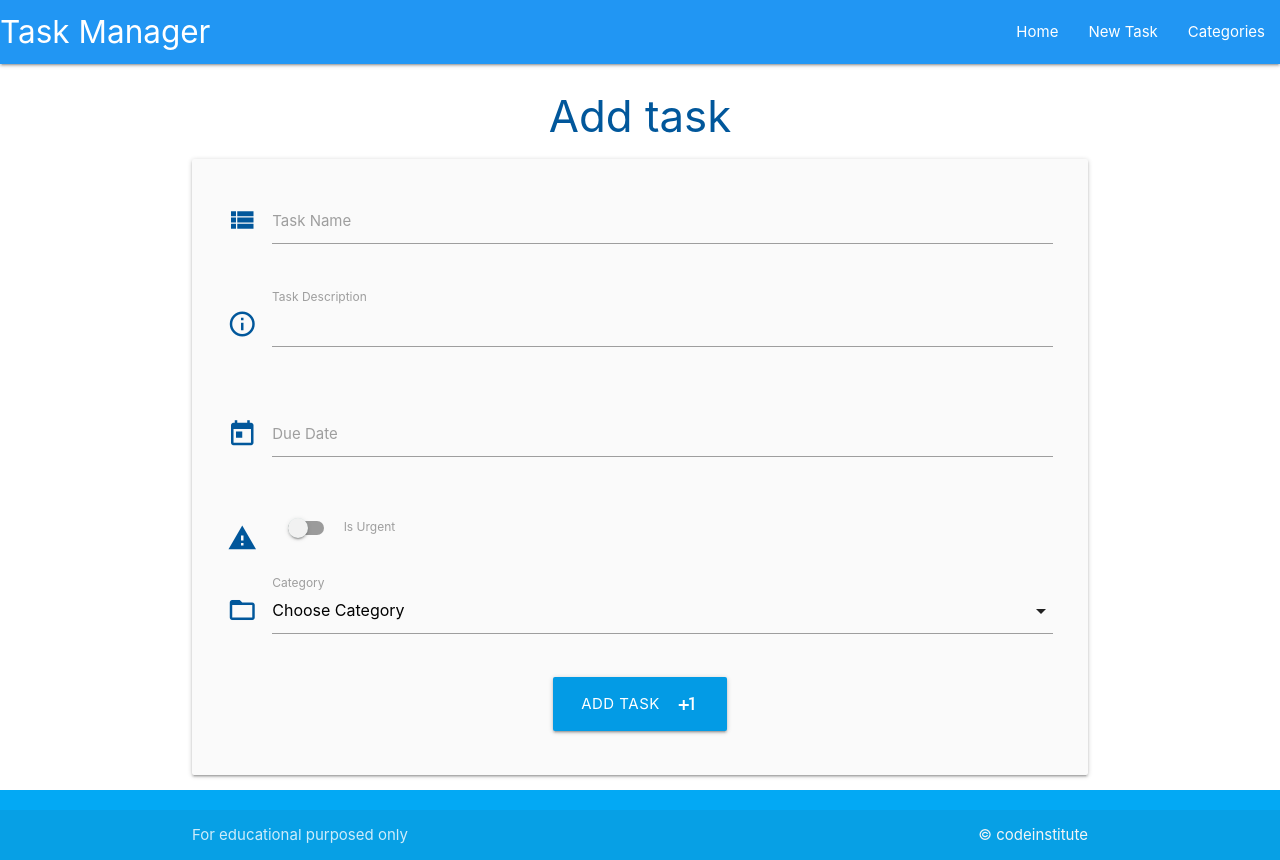
After one commit to RobinF98/task-manager, a Flask app: page /add_task in a window 1280 px wide. The commit adds this page. Run offline with Flask 3, Linux system fonts and the light colour scheme.

Commit message:
add html and logic to add new tasks

```diff
--- a/taskmanager/routes.py
+++ b/taskmanager/routes.py
@@ -28,3 +28,26 @@ def edit_category(category_id):
         db.session.commit()
         return redirect(url_for("categories"))
     return render_template("edit_category.html", category=category)
+
+@app.route("/delete_category/<int:category_id>")
+def delete_category(category_id):
+    category = Category.query.get_or_404(category_id)
+    db.session.delete(category)
+    db.session.commit()
+    return redirect(url_for("categories"))
+
+@app.route("/add_task", methods=["GET", "POST"])
+def add_task():
+    categories = list(Category.query.order_by(Category.category_name).all())
+    if request.method == "POST":
+        task = Task(
+            task_name = request.form.get("task_name"),
+            task_description = request.form.get("task_description"),
+            is_urgent = bool(True if request.form.get("is_urgent") else False),
+            due_date = request.form.get("due_date"),
+            category_id = request.form.get("category_id")
+        )
+        db.session.add(task)
+        db.session.commit()
+        return redirect(url_for("home"))
+    return render_template("add_task.html", categories=categories)
--- a/taskmanager/static/js/script.js
+++ b/taskmanager/static/js/script.js
@@ -1,4 +1,20 @@
 document.addEventListener('DOMContentLoaded', function() {
     let sidenav = document.querySelectorAll('.sidenav');
     M.Sidenav.init(sidenav);
-  });
+
+
+// modal initialization
+  let modal = document.querySelectorAll('.modal');
+  M.Modal.init(modal);
+
+
+// datepicker initialisation
+  let datepicker = document.querySelectorAll('.datepicker');
+  M.Datepicker.init(datepicker, {
+    format: "dd mmmm, yyyy",
+    i18n: {done: "Select"}
+  })
+    let selects = document.querySelectorAll('select');
+    M.FormSelect.init(selects);
+
+});
--- /dev/null
+++ b/taskmanager/templates/add_task.html
@@ -0,0 +1,70 @@
+{% extends "base.html" %}
+{% block content %}
+
+<h3 class="light-blue-text text-darken-4 center-align">Add task</h3>
+
+<div class="row card-panel grey lighten-5">
+    <form class="col s12" method="POST" action="{{ url_for('add_task') }}">
+        <!-- task name -->
+        <div class="row">
+            <div class="input-field col s12">
+                <i class="material-icons prefix light-blue-text text-darken-4">view_list</i>
+                <input name="task_name" id="task_name" minlength="5" maxlength="50" type="text" class="validate" required/>
+                <label for="task_name">Task Name</label>
+            </div>
+        </div>
+        <!-- task description -->
+        <div class="row">
+            <div class="input-field col s12">
+                <i class="material-icons prefix light-blue-text text-darken-4">info_outline</i>
+                <textarea name="task_description" id="task_description" minlength="50" maxlength="200" type="text" class="validate materialize-textarea" required>
+                </textarea>
+                <label for="task_description">Task Description</label>
+            </div>
+        </div>
+        <!-- Due Date -->
+        <div class="row">
+            <div class="input-field col s12">
+                <i class="material-icons prefix light-blue-text text-darken-4">today</i>
+                <input name="due_date" id="due_date" type="text" class="validate datepicker" required/>
+                <label for="due_date">Due Date</label>
+            </div>
+        </div>
+        <!-- Is urgent -->
+        <div class="row">
+            <div class="input-field col s12">
+                <div class="switch">
+                    <i class="material-icons prefix light-blue-text text-darken-4">warning</i>
+                    <label for="is_urgent">
+                        <input name="is_urgent" id="is_urgent" type="checkbox" />
+                        <span class="lever"></span>
+                        Is Urgent
+                    </label>
+                </div>
+            </div>
+        </div>
+        <!-- category -->
+        <div class="row">
+            <div class="input-field col s12">
+                <i class="material-icons prefix light-blue-text text-darken-4">folder_open</i>
+                <select name="category_id" id="category_id" class="validate" required>
+                    <option value="" disabled selected>Choose Category</option>
+                    {% for category in categories %}
+                        <option value="{{ category.id }}">{{ category.category_name }}</option>
+                    {% endfor %}
+                </select>
+                <label for="category_id">Category</label>
+            </div>
+        </div>
+        <!-- submit button -->
+        <div class="row">
+        <div class="col s12 center-align">
+            <button type="submit" class="btn-large light-blue darken-1">
+                Add Task <i class="material-icons right">plus_one</i>
+            </button>
+        </div>
+    </div>
+    </form>
+</div>
+
+{% endblock %}
--- a/taskmanager/templates/base.html
+++ b/taskmanager/templates/base.html
@@ -21,7 +21,7 @@
 				<a href="#" data-target="mobile-demo" class="sidenav-trigger"><i class="material-icons">menu</i></a>
 				<ul class="right hide-on-med-and-down">
 					<li><a href="{{ url_for('home') }}">Home</a></li>
-					<li><a href="">New Task</a></li>
+					<li><a href="{{ url_for('add_task') }}">New Task</a></li>
 					<li><a href="{{ url_for('categories') }}">Categories</a></li>
 				</ul>
 			</div>
@@ -30,7 +30,7 @@
 		<!-- mobile sidenav -->
 		<ul class="sidenav" id="mobile-demo">
 			<li><a href="{{ url_for('home') }}">Home</a></li>
-			<li><a href="  ">New Task</a></li>
+			<li><a href="{{ url_for('add_task') }}">New Task</a></li>
 			<li><a href="{{ url_for('categories') }}">Categories</a></li>
 		</ul>
 
```
Also changed, not shown: taskmanager/templates/categories.html (+13 -2 lines), taskmanager/templates/tasks.html (+8 -0 lines).
